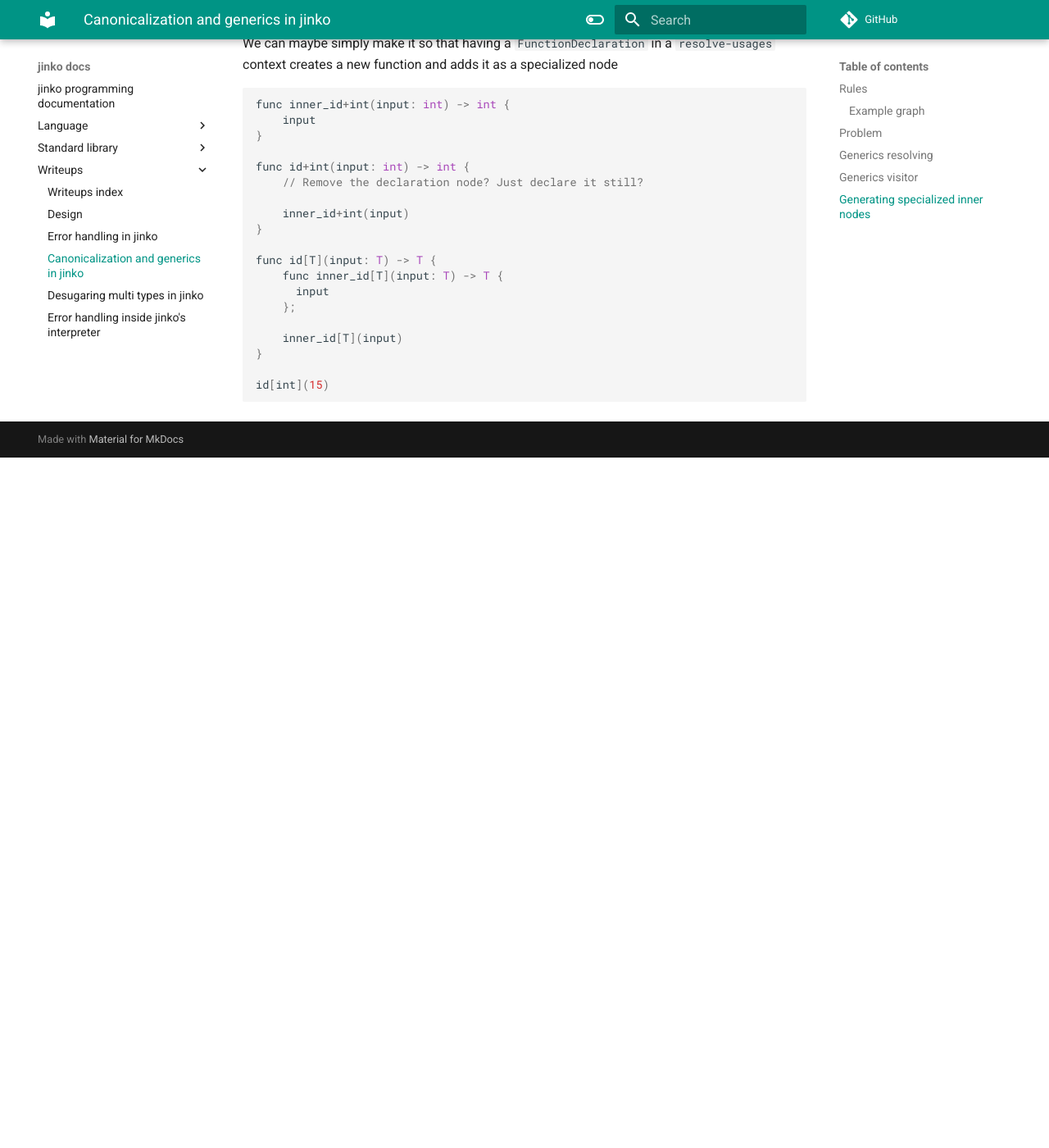
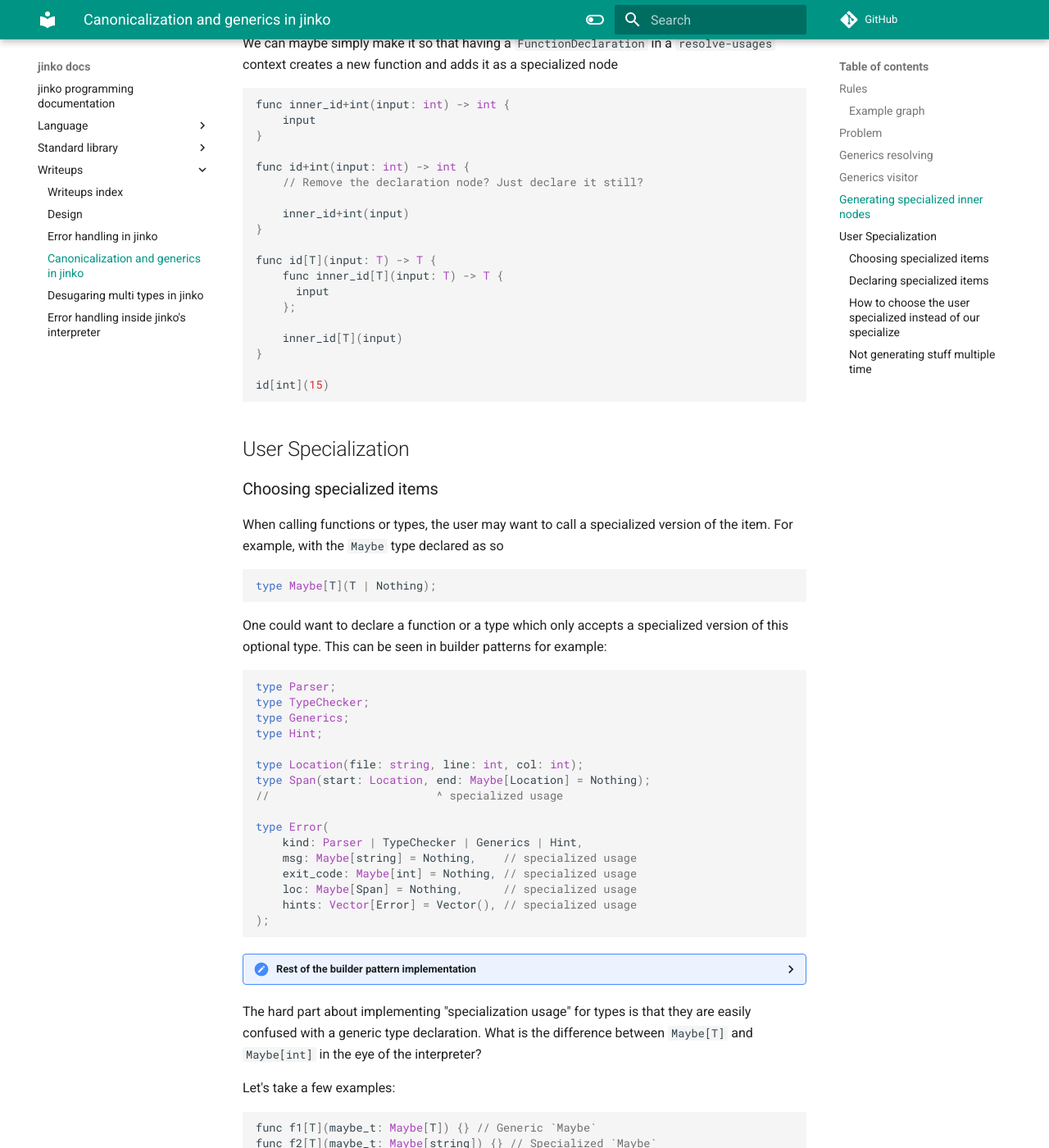
Before and after one commit to jinko-core/docs.jinko.ml, an MkDocs documentation site: the page built from docs/writeups/2-generics.md, in a window 1280 px wide and 1400 px high, scrolled down 7375 px. Shown: the whole window at 82% size. Built offline with MkDocs 1.6.1 and Material for MkDocs 9.7.7, drawn with Linux system fonts in a browser that asks for light colours; comment, search, counter and statistics services are not loaded; before the commit the page ends 7933 px from its top, so only the background shows below that; some of the changed text lies outside the part shown.

Commit message:
writeups/generics: Add bit about specialization and delayed specialization

````diff
--- a/docs/writeups/2-generics.md
+++ b/docs/writeups/2-generics.md
@@ -345,3 +345,146 @@ func id[T](input: T) -> T {
 
 id[int](15)
 ```
+
+## User Specialization
+
+### Choosing specialized items
+
+When calling functions or types, the user may want to call a specialized
+version of the item. For example, with the `Maybe` type declared as so
+```rust
+type Maybe[T](T | Nothing);
+```
+One could want to declare a function or a type which only accepts a specialized
+version of this optional type. This can be seen in builder patterns for example:
+```rust
+type Parser;
+type TypeChecker;
+type Generics;
+type Hint;
+
+type Location(file: string, line: int, col: int);
+type Span(start: Location, end: Maybe[Location] = Nothing);
+//                         ^ specialized usage
+
+type Error(
+    kind: Parser | TypeChecker | Generics | Hint,
+    msg: Maybe[string] = Nothing,    // specialized usage
+    exit_code: Maybe[int] = Nothing, // specialized usage
+    loc: Maybe[Span] = Nothing,      // specialized usage
+    hints: Vector[Error] = Vector(), // specialized usage
+);
+```
+
+<details>
+
+<summary>Rest of the builder pattern implementation</summary>
+
+```rust
+
+func with_end(span: Span, end: Location) -> Span {
+    // Gets promoted to a Maybe[Location] thanks to multi types
+    Span(start: span.start, end: end)
+}
+
+func hint() -> Error {
+    Error(kind: Hint)
+}
+
+func with_msg(e: Error, msg: string) -> Error {
+    Error(
+        kind: e.kind,
+        msg: msg,
+        exit_code: e.exit_code,
+        loc: e.loc,
+        hints: e.hints
+    )
+} // And so on for `exit_code` and `loc`
+
+func with_hint(e: Error, hint: Error) -> Error {
+    Error(
+        kind: e.kind,
+        msg: e.msg,
+        exit_code: e.exit_code,
+        loc: e.loc,
+        hints: e.hints.append(hint)
+    )
+}
+
+e = Error(kind: TypeChecker)
+      .with_msg("something went wrong!")
+      .with_hint(hint().with_msg("a hint"))
+      .with_hint(hint().with_msg("hint message #2!"));
+```
+
+</summary>
+</details>
+
+The hard part about implementing "specialization usage" for types is that they
+are easily confused with a generic type declaration. What is the difference
+between `Maybe[T]` and `Maybe[int]` in the eye of the interpreter?
+
+Let's take a few examples:
+
+```rust
+func f1[T](maybe_t: Maybe[T]) {} // Generic `Maybe`
+func f2[T](maybe_t: Maybe[string]) {} // Specialized `Maybe`
+// -> `string` is not in the generic list
+func f3(maybe_t: Maybe[T]) {} // Specialized `Maybe`
+// -> typechecker error later on: T is undeclared
+```
+
+We can check whether or not the type's generic is present in the function's given
+generic list. Let's add another type to our current file:
+
+```rust
+type Tuple3[T1, T2, T3](f: T1, s: T2, t: T3);
+```
+
+A fully generic version of this type would appear as follows in the interpreter:
+```rust
+tuple3 = TypeId {
+    id: "Tuple3",
+    generics: [T1, T2, T3]
+}
+```
+while a fully specialized version (`Tuple3[int, string, float]`) would look like so:
+```rust
+tuple3 = TypeId {
+    id: "Tuple3+int+string+float"
+    generics: []
+}
+```
+
+But we could have an *intermediate* version: One that would contains generics while
+still being mangled
+```rust
+func half_specialized_tuple[T](t: Tuple3[T, string, float]) {}
+
+half_specialized_tuple[float](Tuple3(f: 14.4, s: "hey", t: 14.0));
+half_specialized_tuple[string](Tuple3(f: "jinko", s: "language", t: 0.3));
+```
+
+The type in the function declaration would be a hybrid between a generic type and a
+fully specialized one. Something like a "delayed specialized" type, where its
+full specialization will happen further down the type resolution pass.
+
+```rust
+tuple3 = TypeId {
+    id: "Tuple+string+float"
+    generics: [T]
+}
+```
+
+This highlights a fun issue in our mangler! We need to also specify the position
+of the specialized type to make sure we can then rebuild the type properly.
+
+If all goes well, we should not have to implement any further logic in our
+generic resolver/specializer.
+
+### Declaring specialized items
+
+We must allow the user to specialize their own version of the generic declaration.
+
+### How to choose the user specialized instead of our specialize
+### Not generating stuff multiple time
````
